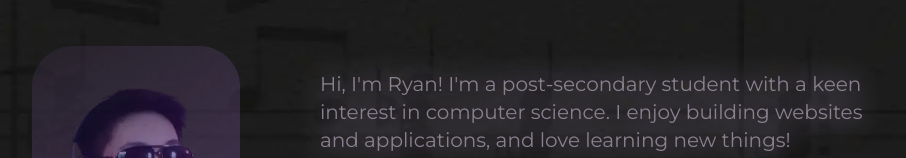
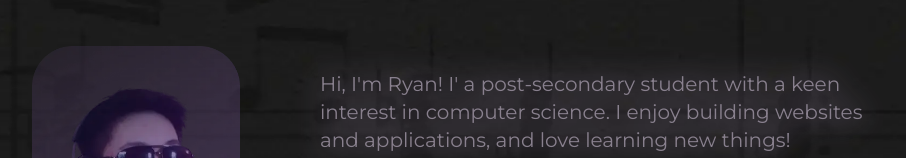
Before and after one commit to ryan-zhu-music/portfolio-website, a Next.js app: page / in a window 1280 px wide. Shown: the part 794-952 px from the top of the page, without its empty margins (200-1106 px from the left). Built offline with nearby package versions, Linux system fonts and the light colour scheme.

Commit message:
fix apos

```diff
--- a/components/about/index.tsx
+++ b/components/about/index.tsx
@@ -15,9 +15,9 @@ export default function About() {
         </div>
         <div className="w-full md:w-2/3 lg:ml-10" data-aos="fade-up">
           <p className="text-base md:text-lg lg:text-xl drop-shadow-lg text-mauve mt-6 font-normal">
-            Hi, I{"'"}m Ryan! I'm a post-secondary student with a keen interest
-            in computer science. I enjoy building websites and applications, and
-            love learning new things!
+            Hi, I{"'"}m Ryan! I{"'"} a post-secondary student with a keen
+            interest in computer science. I enjoy building websites and
+            applications, and love learning new things!
           </p>
           <p className="text-base md:text-lg lg:text-xl drop-shadow-lg text-mauve mt-6 font-normal">
             I also have a hobby in composing and music; I have experimented with
```
